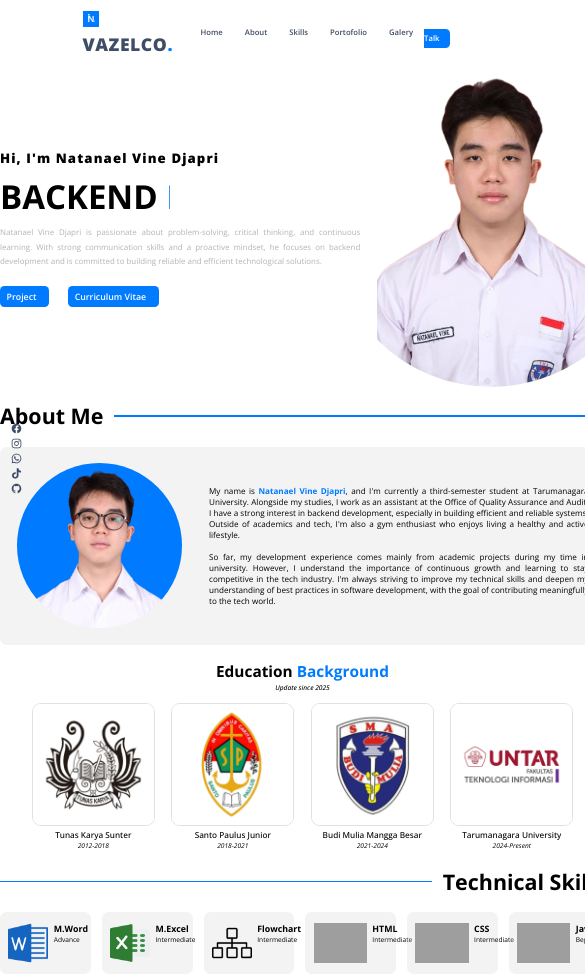
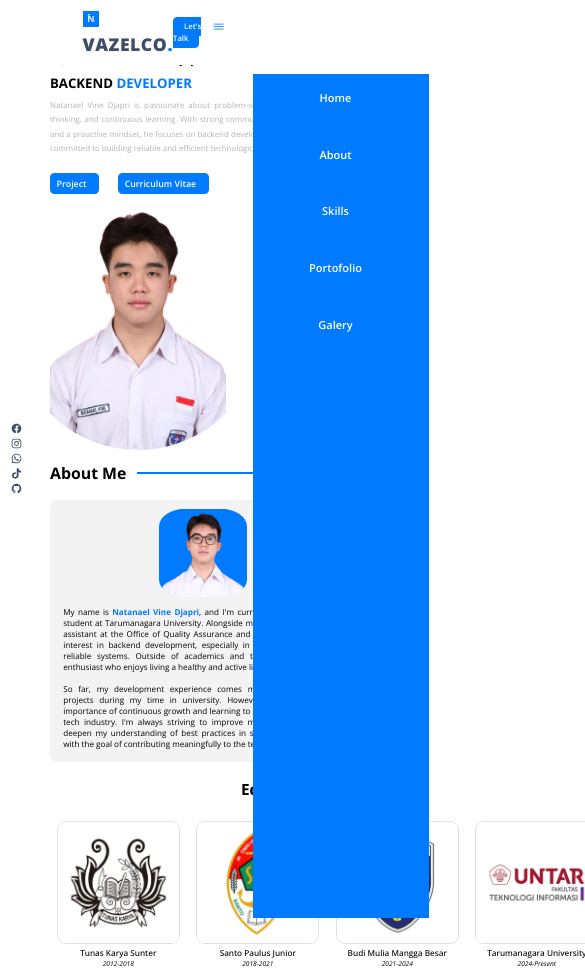
Before and after one commit to NatanaelVineDjapri/Portofolio, a website: page index.html in a window 390 px wide. Shown: the top 977 px of the page, 585 px wide, since content can reach past the window. Drawn offline with nearby package versions, Linux system fonts and the light colour scheme; grey boxes are pictures that could not be loaded.

Commit message:
Progress media width #1

```diff
--- a/default.css
+++ b/default.css
@@ -33,6 +33,7 @@ html, body {
     background-color: var(--fourth-color);
     width: 100%;
     display: flex;
+    justify-content: space-between;
     padding: 0rem 3.125rem;
     align-items: center;
     padding: 0.9375rem 0rem;
@@ -102,7 +103,7 @@ html, body {
 
 .sub-2-first{
     color: var(--fourth-color);
-    margin-left: 20rem;
+    margin-right: 1.5rem;
     background-color: var(--primary-color);
     padding: 0.5rem 1.25rem;
     border-radius: 0.5rem;
@@ -117,21 +118,7 @@ html, body {
     display: none;
 }
 
-@media (max-width: 1366px){
-    html{
-        font-size: 75%;
-    }
-}
-@media (max-width: 768px){
-    html{
-        font-size: 62.5%;
-    }
-}
-@media (max-width: 450px){
-    html{
-        font-size: 55%;
-    }
-}
+
 
 span{
     color : var(--primary-color);
@@ -508,3 +495,128 @@ span{
     gap: 0.3125rem;
     color: var(--fourth-color);
 }
+
+@media (max-width: 1366px){
+    html{
+        font-size: 75%;
+    }
+}
+
+
+@media (max-width: 450px){
+    html{
+        /* font-size: 62.5%; */
+    }
+
+    #menu{
+        display: inline-block;
+    }
+
+    .sub-2-first{
+        margin-right: 0rem;
+    }
+
+    .sub-2-second{
+        margin-right: 1rem;
+    }
+
+    .navigation-container{
+        width: 55%;
+    }
+    .navigation .navigation-sub .navigation-links-1{
+        position: absolute;
+        top: calc(100% - 10px);;
+        right: -100%;
+        background-color: var(--primary-color);
+        width: 20rem;
+        height: 100vh;
+        transition: 300ms;
+        text-align: justify;
+    }
+
+
+    .navigation-links-1 {
+        flex-direction: column; /* atau ganti jadi display: block juga bisa */
+    }
+
+
+    .navigation-sub .navigation-links-1.active{
+        right: 0;
+    }
+
+    .navigation-sub .navigation-links-1 a{
+        color: var(--fourth-color);
+        display: block;
+        margin: 1.25rem;
+        padding: 0.5rem;
+        font-size: 1.25rem;
+     }
+
+    .content-home{
+        width: 60%;
+        display: block;
+     }
+
+    img {
+       width: none;
+    }
+
+    .content{
+        margin-left: 50px;
+        margin-right: 50px;
+        flex-wrap: wrap;
+    }
+
+    h3 {
+        font-size: 1rem !important;
+        /* color: red !important; */
+    }
+
+    .content-about{
+        margin-right: 50px;
+    }
+    .typing-container{
+        font-size: 1.5rem !important;
+    }
+
+    .home-left p {
+        width: 70%;
+    }
+
+    .profile-picture{
+        width: 20rem;
+    }
+
+    .title-about{
+        font-size: 120% ;
+        width: 55%;
+    }
+
+    .main-about{
+        display: block;
+        width: 55%;
+        /* margin: 0 auto; */
+    }
+
+    .about-me-p{
+        margin-left: 1.5rem;
+        padding-bottom: 1.5rem;
+    }
+
+    .main-about img{
+        border-radius: 3rem;
+        width: 10rem;
+        display: block;
+        margin: 0 auto;
+        padding-top: 1rem;
+        padding-bottom: 1rem;
+    }
+
+}
+
+
+@media (max-width: 450px){
+    html{
+        font-size: 55%;
+    }
+}
--- a/index.html
+++ b/index.html
@@ -18,10 +18,10 @@
                         <a href="#">Vazelco<span>.</span></a>
                     </div>
                     <ul class ="navigation-links-1">
-                        <li><a href="#home" id="home">Home</a></li>
-                        <li><a href="#about" id="about">About</a></li>
-                        <li><a href="#skills" id="skills">Skills</a></li>
-                        <li><a href="#portofolio" id="portfolio">Portofolio</a></li>
+                        <li><a href="#home">Home</a></li>
+                        <li><a href="#about">About</a></li>
+                        <li><a href="#skills">Skills</a></li>
+                        <li><a href="#portofolio" >Portofolio</a></li>
                         <li><a href="#galery">Galery</a></li>
                     </ul>
                 </div>
@@ -282,5 +282,7 @@
 </div>
 <script type="module" src="https://unpkg.com/ionicons@7.1.0/dist/ionicons/ionicons.esm.js"></script>
 <script nomodule src="https://unpkg.com/ionicons@7.1.0/dist/ionicons/ionicons.js"></script>
+
+<script src="js/script.js"></script>
 </body>
 </html>
--- /dev/null
+++ b/js/script.js
@@ -0,0 +1,7 @@
+// toogle kelas aktif
+const navSub = document.querySelector('.navigation-links-1');
+
+//ketika menu di klik
+document.querySelector('#menu').onclick =()=>{
+    navSub.classList.toggle('active');
+}
```
